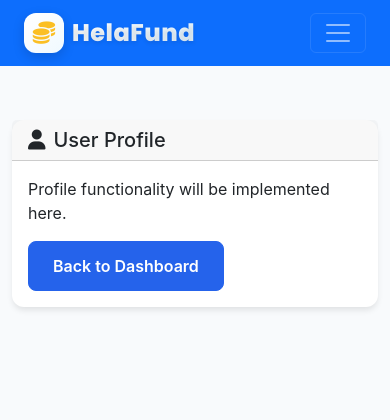
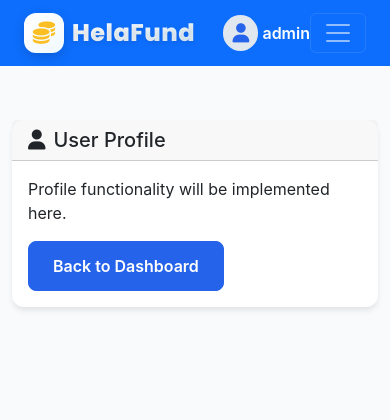
Before and after one commit to kibetlelgo/Hela-Credit, a Django app: page /accounts/profile/ in a window 390 px wide. Shown: the top 420 px of the page. Run offline with Django 4.2, Linux system fonts and the light colour scheme; a user stored in the database is signed in.

```diff
--- a/templates/base.html
+++ b/templates/base.html
@@ -230,6 +230,27 @@
             background: #2563eb;
             box-shadow: 0 2px 12px rgba(37,99,235,0.08);
         }
+        .mobile-profile-avatar {
+            width: 2.2rem;
+            height: 2.2rem;
+            border-radius: 50%;
+            background: #e0e7ef;
+            color: #2563eb;
+            font-size: 1.2rem;
+            justify-content: center;
+            align-items: center;
+        }
+        .mobile-profile-name {
+            color: #fff;
+            font-weight: 600;
+            font-size: 1rem;
+        }
+        @media (min-width: 992px) {
+            .mobile-profile-avatar, .mobile-profile-name, .d-lg-none { display: none !important; }
+        }
+        @media (max-width: 991.98px) {
+            .d-lg-flex { display: none !important; }
+        }
     </style>
     {% block extra_css %}{% endblock %}
 </head>
@@ -243,6 +264,18 @@
                 </div>
                 <span class="brand-text">HelaFund</span>
             </a>
+
+            <!-- Mobile Profile Icon (visible only on mobile) -->
+            {% if user.is_authenticated %}
+            <div class="d-lg-none ms-auto">
+                <a href="{% url 'loans:profile' %}" class="nav-link p-0" style="display: flex; align-items: center;">
+                    <span class="mobile-profile-avatar d-inline-flex align-items-center justify-content-center me-1">
+                        <i class="fas fa-user"></i>
+                    </span>
+                    <span class="mobile-profile-name">{{ user.first_name|default:user.username }}</span>
+                </a>
+            </div>
+            {% endif %}
 
             <button class="navbar-toggler" type="button" data-bs-toggle="collapse" data-bs-target="#navbarNav">
                 <span class="navbar-toggler-icon"></span>
@@ -269,7 +302,7 @@
                     {% endif %}
                 </ul>
 
-                <ul class="navbar-nav">
+                <ul class="navbar-nav d-none d-lg-flex">
                     {% if user.is_authenticated %}
                     <li class="nav-item dropdown">
                         <a class="nav-link dropdown-toggle" href="#" id="navbarDropdown" role="button" data-bs-toggle="dropdown">
```
